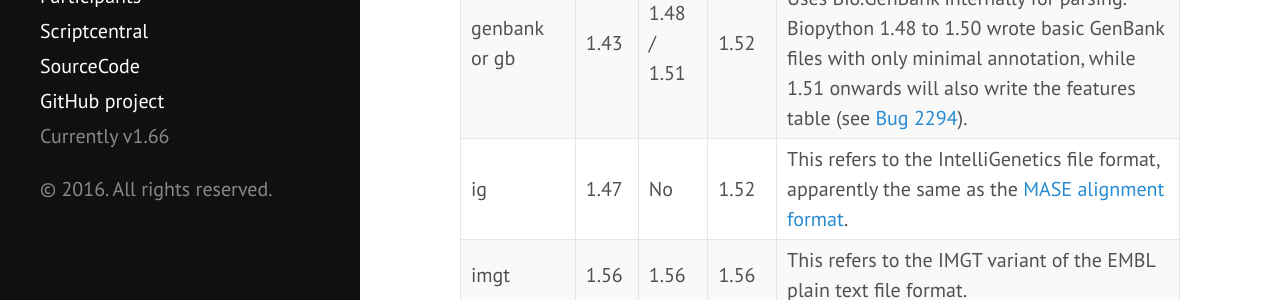
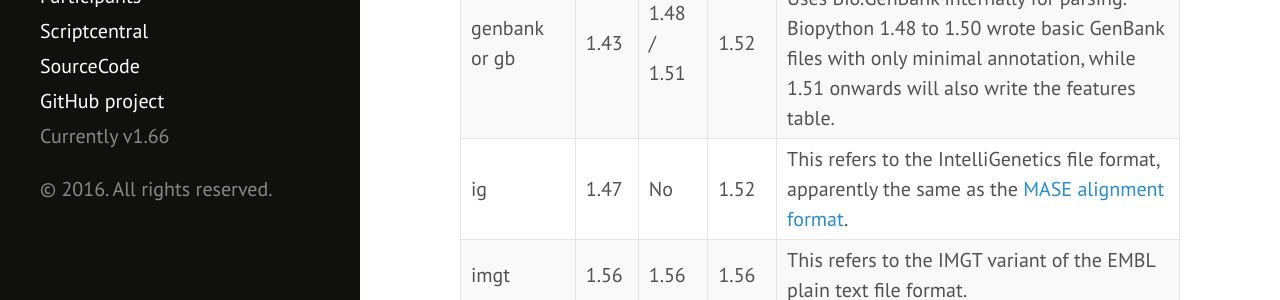
Before and after one commit to biopython/biopython.github.io, a Jekyll site: the page built from wiki/SeqIO.md, in a window 1280 px wide and 900 px high, scrolled down 2512 px. Shown: the part 305-605 px from the top of the window. Built offline with Jekyll 4.4.1, drawn with Linux system fonts in a browser that asks for light colours; some of the changed text lies outside the part shown.

Commit message:
Remove link to old bugzilla

```diff
--- a/wiki/SeqIO.md
+++ b/wiki/SeqIO.md
@@ -72,7 +72,7 @@ SeqIO](bp:HOWTO:SeqIO#Formats "wikilink") and
 | fastq-sanger or fastq | 1.50 | 1.50        | 1.52  | [FASTQ files](http://en.wikipedia.org/wiki/FASTQ_format) are a bit like FASTA files but also include sequencing qualities. In Biopython, "fastq" (or the alias "fastq-sanger") refers to Sanger style FASTQ files which encode PHRED qualities using an ASCII offset of 33. See also the incompatible "fastq-solexa" and "fastq-illumina" variants used in early Solexa/Illumina pipelines, Illumina pipeline 1.8 produces Sanger FASTQ.                       |
 | fastq-solexa          | 1.50 | 1.50        | 1.52  | [FASTQ files](http://en.wikipedia.org/wiki/FASTQ_format) are a bit like FASTA files but also include sequencing qualities. In Biopython, "fastq-solexa" refers to the original Solexa/Illumina style FASTQ files which encode Solexa qualities using an ASCII offset of 64. See also what we call the "fastq-illumina" format.                                                                                                                                 |
 | fastq-illumina        | 1.51 | 1.51        | 1.52  | [FASTQ files](http://en.wikipedia.org/wiki/FASTQ_format) are a bit like FASTA files but also include sequencing qualities. In Biopython, "fastq-illumina" refers to early Solexa/Illumina style FASTQ files (from pipeline version 1.3 to 1.7) which encode PHRED qualities using an ASCII offset of 64. For *good* quality reads, PHRED and Solexa scores are approximately equal, so the "fastq-solexa" and "fastq-illumina" variants are almost equivalent. |
-| genbank or gb         | 1.43 | 1.48 / 1.51 | 1.52  | The [GenBank or GenPept flat file format](bp:GenBank_sequence_format "wikilink"). Uses Bio.GenBank internally for parsing. Biopython 1.48 to 1.50 wrote basic GenBank files with only minimal annotation, while 1.51 onwards will also write the features table (see [Bug 2294](http://bugzilla.open-bio.org/show_bug.cgi?id=2294)).                                                                                                                           |
+| genbank or gb         | 1.43 | 1.48 / 1.51 | 1.52  | The [GenBank or GenPept flat file format](bp:GenBank_sequence_format "wikilink"). Uses Bio.GenBank internally for parsing. Biopython 1.48 to 1.50 wrote basic GenBank files with only minimal annotation, while 1.51 onwards will also write the features table.                                                                                                                           |
 | ig                    | 1.47 | No          | 1.52  | This refers to the IntelliGenetics file format, apparently the same as the [MASE alignment format](bp:Mase_multiple_alignment_format "wikilink").                                                                                                                                                                                                                                                                                                              |
 | imgt                  | 1.56 | 1.56        | 1.56  | This refers to the IMGT variant of the EMBL plain text file format.                                                                                                                                                                                                                                                                                                                                                                                            |
 | nexus                 | 1.43 | 1.48        | No    | The [NEXUS multiple alignment](bp:NEXUS_multiple_alignment_format "wikilink") format, also known as PAUP format. Uses Bio.Nexus internally.                                                                                                                                                                                                                                                                                                                    |
```
